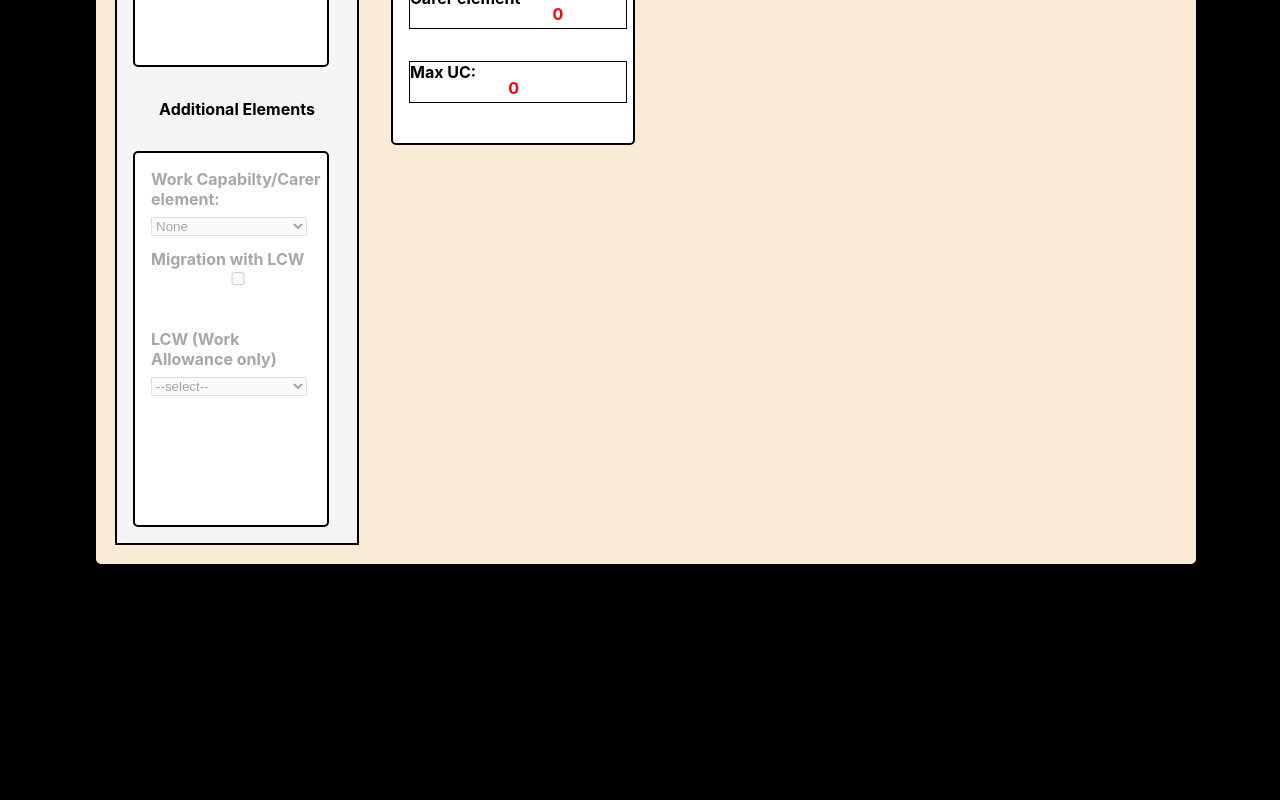
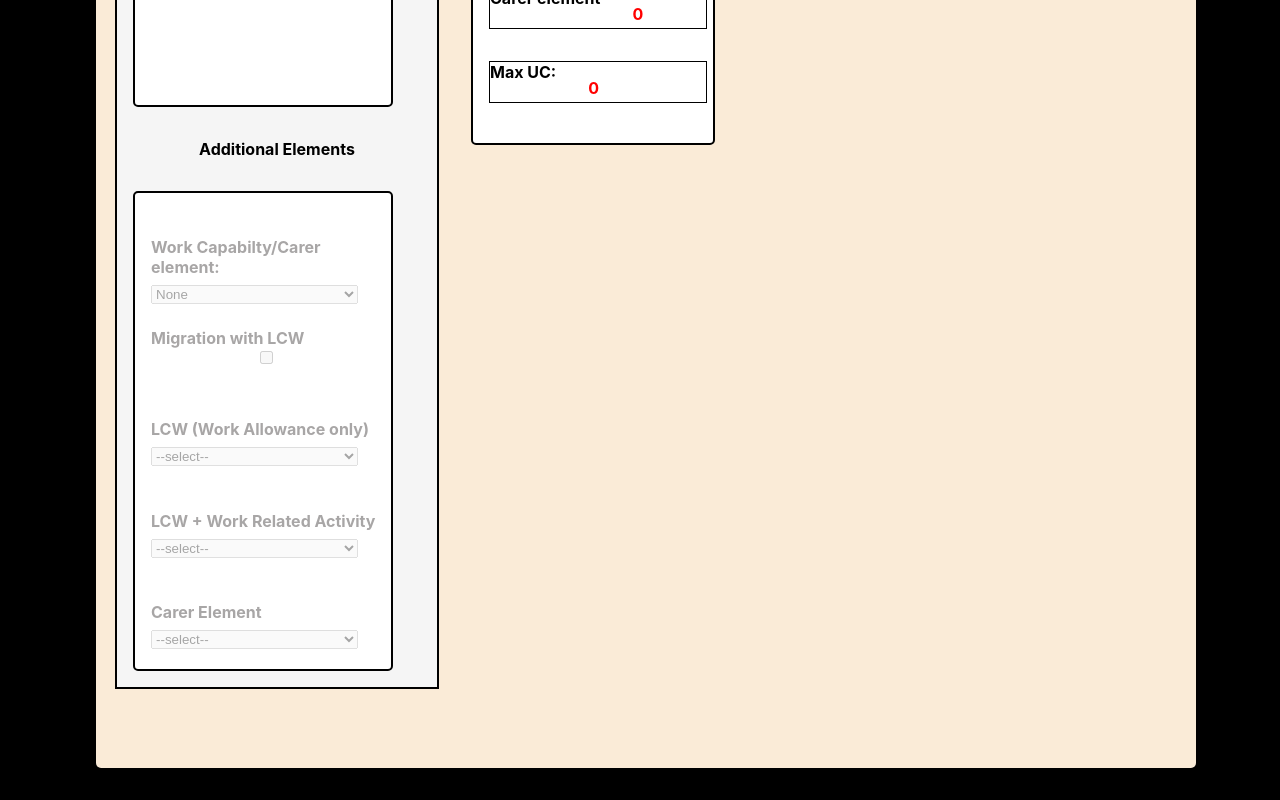
Before and after one commit to dnlstronge/benefitscalc2, a React (Create React App) app: page / in a window 1280 px wide. Shown: the part 332-1132 px from the top of the page. Before the commit the page ends 928 px from the top, so only its background shows below. Built offline with nearby package versions, Linux system fonts and the light colour scheme.

Commit message:
[x] css fixes

```diff
--- a/src/App.module.css
+++ b/src/App.module.css
@@ -12,7 +12,7 @@
   display: flex;
   background-color: antiquewhite;
   margin: 2rem 2rem 2rem 4rem;
-  height: 90%;
+  height: 95%;
   width: 90%;
   border-radius: 5px;
   box-shadow: inset;
--- a/src/components/UC2/Main.module.css
+++ b/src/components/UC2/Main.module.css
@@ -2,7 +2,9 @@
 .container {
     display: flex;
     flex-direction: row;
+
 }
+
 
 .PA_container {
     display: flex;
@@ -10,6 +12,6 @@
     margin: 1rem 1rem 1rem 1rem;
     background: whitesmoke;
     border: 2px solid black;
-    width: 15rem;
-    height: 45rem;
+    width: 20rem;
+    height: 90%;
 }
--- a/src/components/UC2/PA/PA.module.css
+++ b/src/components/UC2/PA/PA.module.css
@@ -3,14 +3,26 @@
     flex-direction: column;
     background: white;
     width: 80%;
-    height: 15rem;
+    height: 20rem;
     margin: 1rem 1rem 1rem 1rem;
     border: 2px solid black;
     border-radius: 5px;
 }
+.warning_container {
+    margin-left: 1rem;
+    margin-bottom: 0;
+    margin-top: 0.5rem;
+    padding-bottom: 1rem;
+    width: 5rem;
+    height: 3rem;
+}
 
 .warning {
+    display: flex;
     color: red;
+    width: 10rem;
+    height: auto;
+
 
 }
 
--- a/src/components/UC2/WCA/WCA.js
+++ b/src/components/UC2/WCA/WCA.js
@@ -35,6 +35,15 @@ const WCA = ({propState, setPropState }) => {
         const handleLCW_A = (e) => {
 
         }
+        const handleLCW_B = (e) => {
+
+        }
+        const handleLCWRA = (e) => {
+
+        }
+        const handleCarer = (e) => {
+
+        }
 
     // DYNAMIC CSS variables:
 
@@ -49,7 +58,7 @@ const WCA = ({propState, setPropState }) => {
             <h4 className={classes.heading}>Additional Elements</h4>
 
             <div className={classes.container}>
-                  <div className={classes.sub_container}>
+                  <br></br>
                     <label className={label_dynamic_2} htmlFor="select_WCA">Work Capabilty/Carer element:
                          <select className={classes.dropdown_select}
                                 disabled={propState.COUPLE !== "RS_SINGLE"}
@@ -61,9 +70,9 @@ const WCA = ({propState, setPropState }) => {
                             <option value="CARER">Carer Element</option>
                          </select>
                      </label>
-                    </div>
 
-                    <div className={classes.sub_container}>
+
+
                         <label className={label_dynamic}>Migration with LCW
                             <input
                                 onClick={handleClick}
@@ -75,8 +84,9 @@ const WCA = ({propState, setPropState }) => {
                         {clickLCW &&
                         <label className={label_dynamic}
                                 style= {{color: propState.COUPLE !== "RS_COUPLE" && "grey" }}
-                                htmlFor="select_WCA">Limited capabilty for work (paid)
+                                htmlFor="select_WCA1">Limited capabilty for work (paid)
                             <select
+                                id="select_WCA1"
                                 className={classes.dropdown_select}
                                 onChange={handleLCW_A}>
                                 <option>--select--</option>
@@ -86,10 +96,11 @@ const WCA = ({propState, setPropState }) => {
                             </select>
                         </label>}
                          {!clickLCW &&
-                        <label className={label_dynamic} htmlFor="select_WCA">LCW (Work Allowance only)
+                        <label className={label_dynamic} htmlFor="select_WCA2">LCW (Work Allowance only)
                             <select
+                              id="select_WCA2"
                               className={classes.dropdown_select}
-                              onChange={handleLCW_A}
+                              onChange={handleLCW_B}
                               disabled={propState.COUPLE !== "RS_COUPLE"}>
                                 <option>--select--</option>
                                 <option>Claimant</option>
@@ -97,8 +108,32 @@ const WCA = ({propState, setPropState }) => {
                                 <option>Both</option>
                             </select>
                         </label>}
+                        <label className={label_dynamic} htmlFor="select_LCWRA"> LCW + Work Related Activity
+                            <select
+                              id="select_LCWRA"
+                              className={classes.dropdown_select}
+                              onChange={handleLCWRA}
+                              disabled={propState.COUPLE !== "RS_COUPLE"}>
+                                <option>--select--</option>
+                                <option>Claimant</option>
+                                <option>Partner</option>
+                                <option>Both</option>
+                            </select>
+                        </label>
+                        <label className={label_dynamic} htmlFor="select_carer"> Carer Element
+                            <select
+                              id="select_carer"
+                              className={classes.dropdown_select}
+                              onChange={handleLCWRA}
+                              disabled={propState.COUPLE !== "RS_COUPLE"}>
+                                <option>--select--</option>
+                                <option>Claimant</option>
+                                <option>Partner</option>
+                                <option>Both</option>
+                            </select>
+                        </label>
                      </div>
-                </div>
+
 
         </React.Fragment>
     )
--- a/src/components/UC2/WCA/WCA.module.css
+++ b/src/components/UC2/WCA/WCA.module.css
@@ -2,14 +2,19 @@
 
 
 .container {
+    position: relative;
     display: flex;
     flex-direction: column;
     background: white;
     width: 80%;
-    height: 25rem;
+    height: 30rem;
+
     margin: 1rem 1rem 1rem 1rem;
     border: 2px solid black;
     border-radius: 5px;
+}
+.sub_container {
+    margin: 0 0 0 0;
 }
 
 .heading {
@@ -24,7 +29,7 @@
     height: 3rem;
     width: 90%;
     padding: 1rem 1rem 1rem 1rem;
-    margin: 1rem 0rem 0.2rem 0rem;
+    margin: 0.8rem 0rem 0.2rem 0rem;
 }
 .dropdown_label_grey {
     color: rgb(168, 166, 166);
@@ -33,8 +38,8 @@
     flex-direction: column;
     height: 3rem;
     width: 90%;
-    padding: 1rem 1rem 1rem 1rem;
-    margin: 1rem 0rem 0.2 rem 0rem;
+    padding: 0.5rem 1rem 1rem 1rem;
+    margin: 1rem 0rem 0.2rem 0rem;
 }
 
 .dropdown_select {
```
